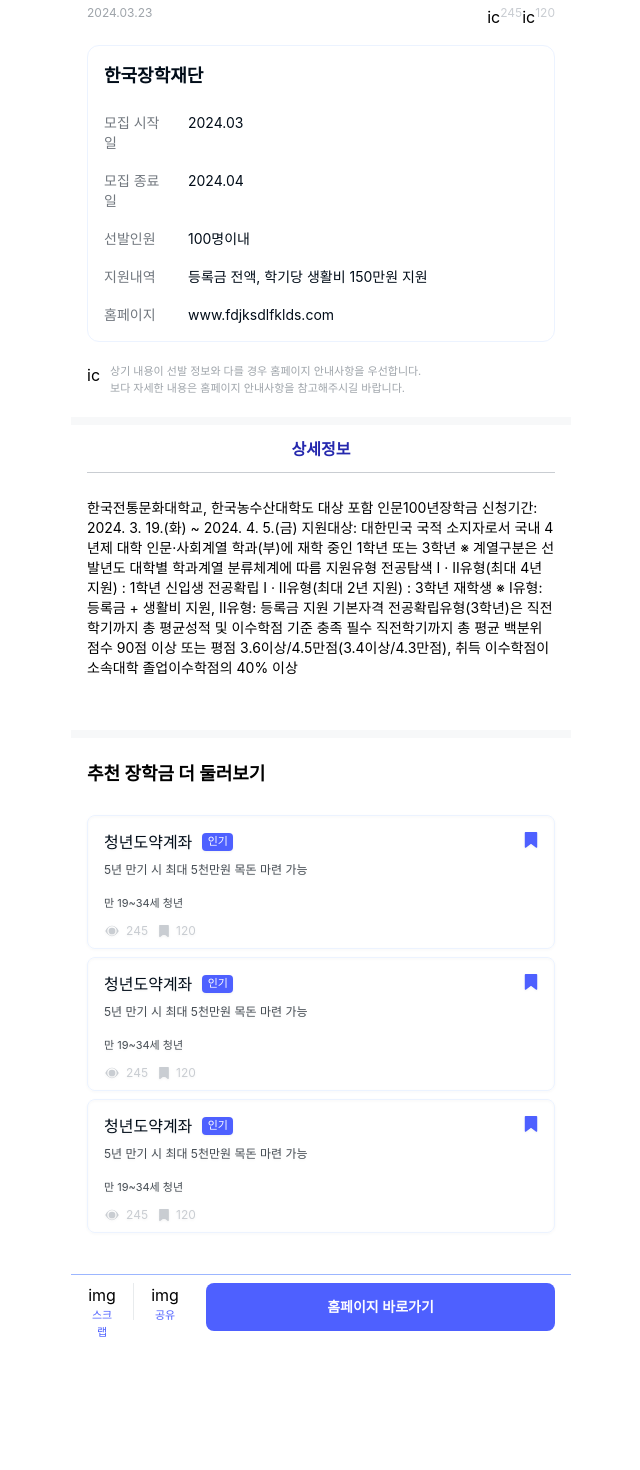
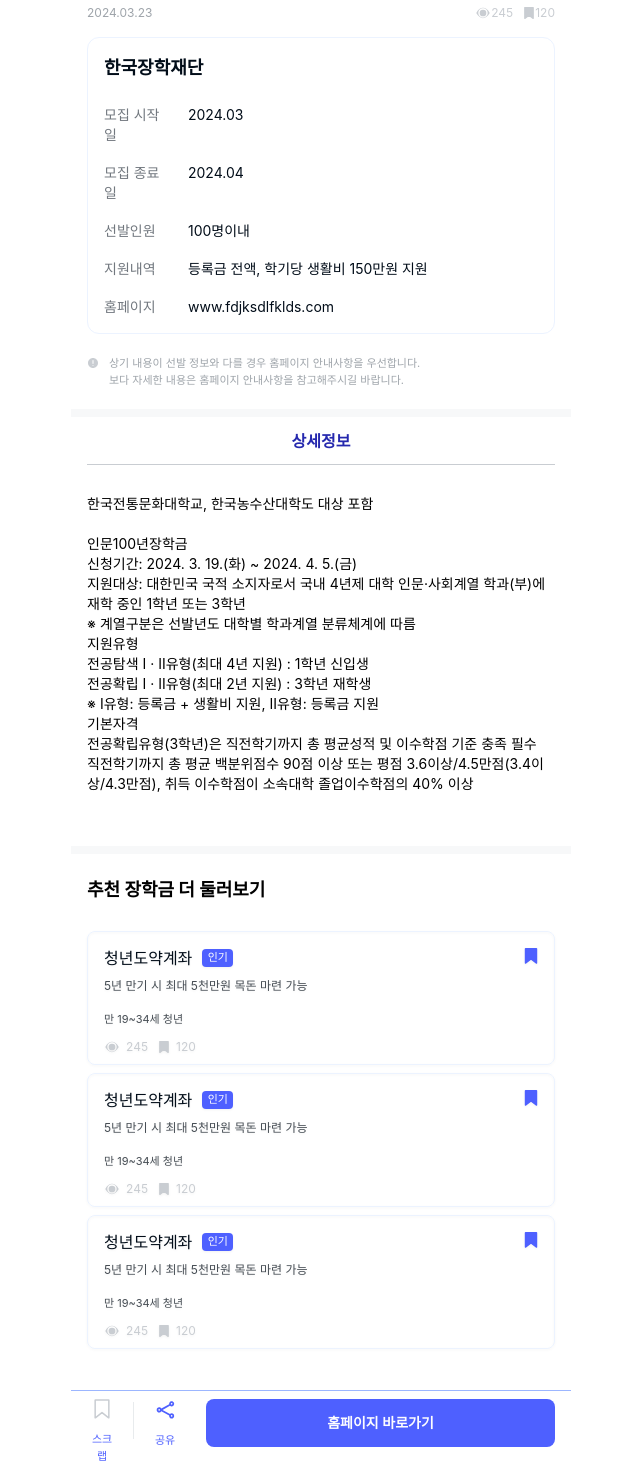
Before and after one commit to 9oormthon-univ/2024_BEOTKKOTTHON_TEAM_35_FE, a Next.js app: page /explore/detail/1 in a window 1280 px wide. Shown: the part 97-1567 px from the top of the page, without its empty margins (319-959 px from the left). Before the commit the page ends 1451 px from the top, so only its background shows below. Built offline with nearby package versions, Linux system fonts and the light colour scheme; a web font is replaced by a local one.

Commit message:
feat: 탐색탭 업데이트

```diff
--- a/src/app/(pages)/explore/detail/[id]/page.jsx
+++ b/src/app/(pages)/explore/detail/[id]/page.jsx
@@ -7,27 +7,30 @@
         <div class="flex flex-col items-center">
             <div class="w-full max-w-[500px]">
 
-                <div class="flex justify-between h-9 px-4 items-center">
+                <div class="flex justify-between h-9 pl-4 items-center">
 
                     <a href="javascript:window.history.back();">
                         <Image
                             src="/assets/images/b/home/images/back.svg"
                             width={24}
                             height={24}
+                            class="mt-[6px]"
                             alt="Back"
                         />
                     </a>
 
-                    <span>title</span>
+                    <span class="mt-2">title</span>
 
-                    <a href="/home">
+                    <div class="w-5"></div>
+                    {/* <a href="/home">
                         <Image
                             src="/assets/images/b/home/images/close.svg"
                             width={20}
                             height={20}
+                            class="mt-[7px]"
                             alt="Close"
                         />
-                    </a>
+                    </a> */}
 
                 </div>
 
@@ -38,10 +41,21 @@
                         <p class="text-[#9EA4AA] text-xs">2024.03.23</p>
 
                         <div class="flex">
-                            <p>ic</p>
+                            <Image
+                                src="/assets/images/b/home/images/card_two_view.svg"
+                                width={16}
+                                height={16}
+                                alt="view"
+                            />
                             <p class="text-xs text-[#C9CDD2]">245</p>
 
-                            <p>ic</p>
+                            <Image
+                                src="/assets/images/b/home/images/card_two_bookmark.svg"
+                                width={12}
+                                height={12}
+                                class="ml-2.5"
+                                alt="bookmark"
+                            />
                             <p class="text-xs text-[#C9CDD2]">120</p>
                         </div>
                     </div>
@@ -76,8 +90,14 @@
 
                     </div>
 
-                    <div class="flex my-[21px]">
-                        <p>ic</p>
+                    <div class="flex items-start my-[21px]">
+                        <Image
+                            src="/assets/images/b/explore/images/error.svg"
+                            width={12}
+                            height={12}
+                            alt="!"
+                            class="mt-0.5"
+                        />
                         <div class="ml-2.5">
                             <p class="text-[#9EA4AA] text-[11px]">상기 내용이 선발 정보와 다를 경우 홈페이지 안내사항을 우선합니다.</p>
                             <p class="text-[#9EA4AA] text-[11px]">보다 자세한 내용은 홈페이지 안내사항을 참고해주시길 바랍니다.</p>
@@ -96,8 +116,8 @@
                 </div>
 
                 <div class="w-full px-4 mt-[25px] mb-[52px]">
-                    <div class="text-sm whitespace-pre-line">
-한국전통문화대학교, 한국농수산대학도 대상 포함
+                    <p className="mt-[29px] text-sm w-full whitespace-pre-line">{
+`한국전통문화대학교, 한국농수산대학도 대상 포함
 
 인문100년장학금
 신청기간: 2024. 3. 19.(화) ~ 2024. 4. 5.(금)
@@ -109,8 +129,8 @@
 ※ I유형: 등록금 + 생활비 지원, II유형: 등록금 지원
 기본자격
 전공확립유형(3학년)은 직전학기까지 총 평균성적 및 이수학점 기준 충족 필수
-직전학기까지 총 평균 백분위점수 90점 이상 또는 평점 3.6이상/4.5만점(3.4이상/4.3만점), 취득 이수학점이 소속대학 졸업이수학점의 40% 이상
-                    </div>
+직전학기까지 총 평균 백분위점수 90점 이상 또는 평점 3.6이상/4.5만점(3.4이상/4.3만점), 취득 이수학점이 소속대학 졸업이수학점의 40% 이상`}
+                    </p>
 
                 </div>
 
@@ -136,15 +156,25 @@
 
                 <div class="flex w-full h-20 mt-[41px] border-t-[0.3px] border-[#9CB6FF]">
                     <div class="flex flex-col mt-2 items-center ml-4 text-center">
-                        <p>img</p>
-                        <p class="w-[30px] text-[#4E60FF] text-[11px]">스크랩</p>
+                        <Image
+                            src="/assets/images/b/explore/images/bookmark_outline.svg"
+                            width={20}
+                            height={20}
+                            alt="bookmark"
+                        />
+                        <p class="w-[30px] text-[#4E60FF] text-[11px] mt-3">스크랩</p>
                     </div>
 
-                    <div class="h-[37px] mt-2 mx-4 border-r-[0.5px] border-[#E8EBED]"></div>
+                    <div class="h-[37px] mt-[11px] mx-4 border-r-[0.5px] border-[#E8EBED]"></div>
 
                     <div class="flex flex-col mt-2 items-center text-center">
-                        <p>img</p>
-                        <p class="w-[30px] text-[#4E60FF] text-[11px]">공유</p>
+                        <Image
+                            src="/assets/images/b/explore/images/share.svg"
+                            width={20}
+                            height={20}
+                            alt="bookmark"
+                        />
+                        <p class="w-[30px] mt-[11px] text-[#4E60FF] text-[11px]">공유</p>
                     </div>
 
                     <div class="flex justify-center items-center w-full h-12 mt-2 ml-[26px] mr-4 bg-[#4E60FF] rounded-lg">
```
